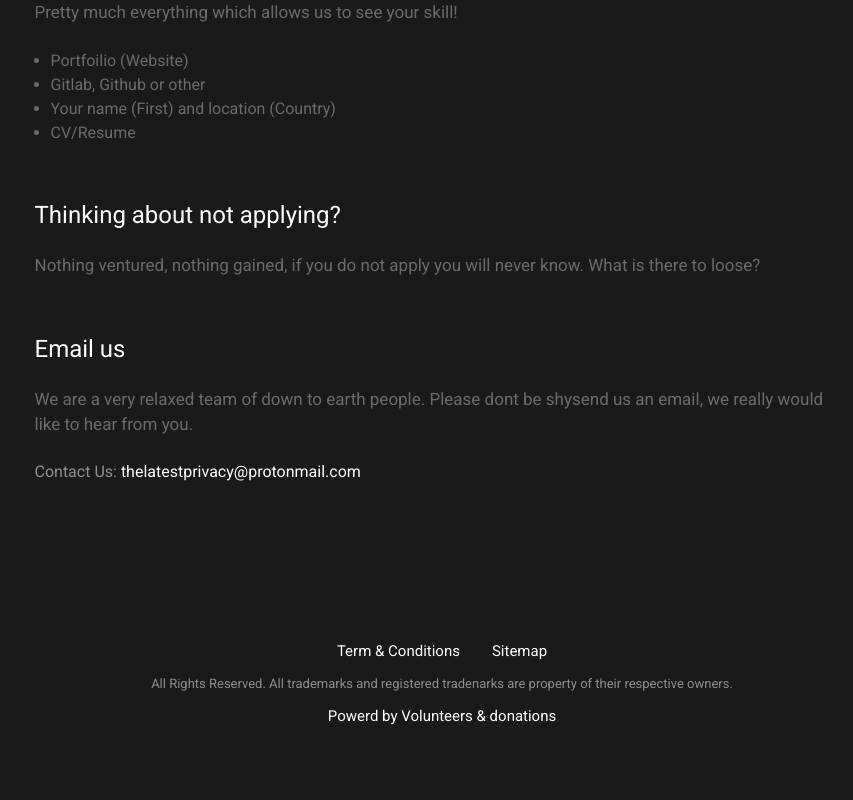
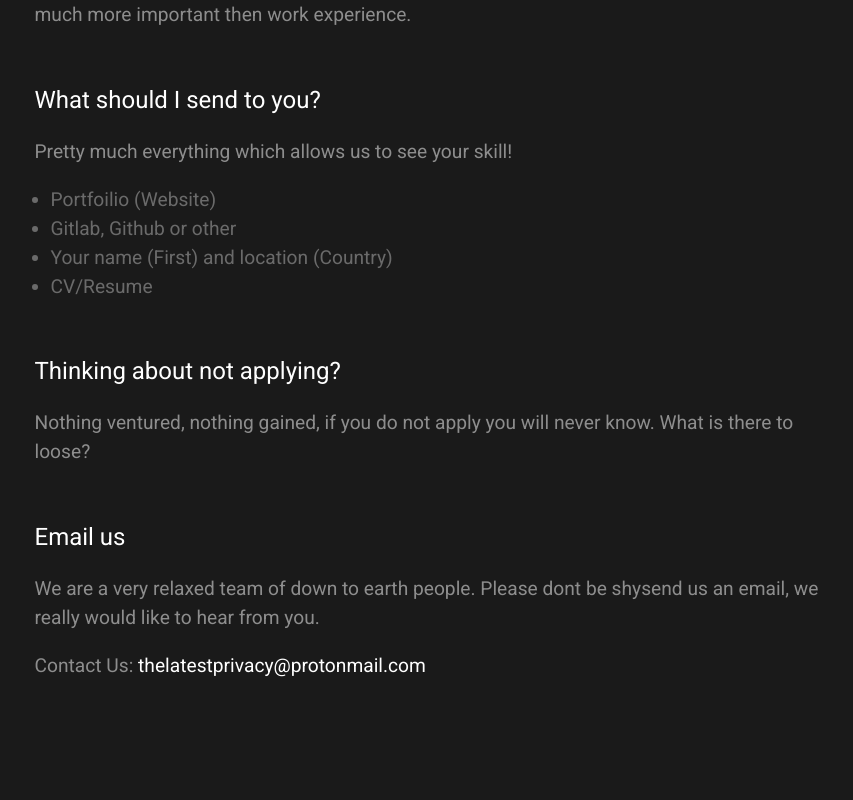
Before and after one commit to LatestPrivacy/website, a React (Create React App) app: page /career in a window 1280 px wide. Shown: the part 1460-2260 px from the top of the page, without its empty margins (198-1051 px from the left). Built offline with nearby package versions, Linux system fonts and the light colour scheme.

Commit message:
Text and image revisions

```diff
--- a/src/components/AboutAchieve.module.scss
+++ b/src/components/AboutAchieve.module.scss
@@ -18,7 +18,3 @@
         margin-bottom: 1.5rem;
     }
 }
-p{
-    opacity: 0.35;
-    font-size: 1.25em;
-}
--- a/src/components/AboutAchieveItem.module.scss
+++ b/src/components/AboutAchieveItem.module.scss
@@ -14,11 +14,6 @@
         }
     }
     p{
-        font-size: 1.25em;
-        line-height: 1.35;
-        @media screen and (max-width: 767px){
-            font-size: 1.125em;
-        }
         &:last-child{
             margin-bottom: 0;
         }
--- a/src/components/AboutBanner.module.scss
+++ b/src/components/AboutBanner.module.scss
@@ -50,6 +50,7 @@
     max-width: 100%;
     grid-column: 3 / 6;
     grid-row: 1 / 3;
+    border-radius: 1%;
     @media screen and (max-width: 767px){
         grid-column: 2 / 5;
     }
--- a/src/components/AboutJoin.module.scss
+++ b/src/components/AboutJoin.module.scss
@@ -10,18 +10,10 @@
     }
 }
 .top{
-    max-width: 415px;
+    max-width: 435px;
     margin: 0 auto 5rem;
     text-align: center;
     @media screen and (max-width: 767px){
         margin-bottom: 2.5rem;
     }
-    p{
-        font-size: 1.375em;
-        opacity: 0.35;
-        line-height: 1.45;
-        @media screen and (max-width: 767px){
-            font-size: 1.25em;
-        }
-    }
 }
--- a/src/components/AboutMission.module.scss
+++ b/src/components/AboutMission.module.scss
@@ -7,14 +7,6 @@
 }
 .wrapper{
     max-width: 620px;
-    p{
-        font-size: 1.375em;
-        opacity: 0.35;
-        line-height: 1.45;
-        @media screen and (max-width: 767px){
-            font-size: 1.25em;
-        }
-    }
 }
 .title{
     font-size: 5.125em;
--- a/src/components/AboutTeam.module.scss
+++ b/src/components/AboutTeam.module.scss
@@ -11,14 +11,6 @@
 }
 .top{
     max-width: 620px;
-    p{
-        font-size: 1.375em;
-        opacity: 0.35;
-        line-height: 1.45;
-        @media screen and (max-width: 767px){
-            font-size: 1.25em;
-        }
-    }
 }
 .teamWrapper{
     display: grid;
--- a/src/components/AboutTeamItem.module.scss
+++ b/src/components/AboutTeamItem.module.scss
@@ -6,6 +6,7 @@
     margin-bottom: 1rem;
     img{
         max-width: 100%;
+        border-radius: 2%;
     }
 }
 .name, .position{
--- a/src/components/Footer.module.scss
+++ b/src/components/Footer.module.scss
@@ -1,6 +1,6 @@
 .container{
     text-align: center;
-    margin-bottom: 5rem;
+    margin-bottom: 3rem;
 }
 .top{
     text-align: center;
@@ -12,20 +12,22 @@
         display: inline-block;
     }
     a{
-        font-size: 0.9375em;
+        font-size: 0.9em;
         color: var(--white);
         transition: 300ms;
         text-decoration: none;
+        opacity: 0.86;
         &:hover{
             opacity: 0.35;
         }
     }
 }
 .right{
-    font-size: 0.8125em;
+    font-size: 0.7em;
     opacity: 0.5;
     margin-bottom: 1rem;
 }
 .powered{
-    font-size: 0.9375em;
+    font-size: 0.8em;
+    opacity: 0.64;
 }
--- a/src/components/Header.module.scss
+++ b/src/components/Header.module.scss
@@ -1,7 +1,10 @@
 header{
-    padding-top: 1.5rem;
+    padding-top: 3.5rem;
     padding-bottom: 1.5rem;
     position: relative;
+    @media screen and (max-width: 767px){
+        padding-top: 1.5rem;
+    }
 }
 .container{
     grid-template-columns: 3fr 9fr;
--- a/src/index.scss
+++ b/src/index.scss
@@ -32,3 +32,13 @@ body {
     padding-right: 1rem;
   }
 }
+
+p, ul{
+  font-size: 1.2em;
+  line-height: 1.5;
+  opacity: 0.5;
+}
+
+img{
+  border-radius: 1%;
+}
--- a/src/pages/Career.js
+++ b/src/pages/Career.js
@@ -75,7 +75,7 @@ class Career extends Component {
                     <h3>Email us</h3>
                     <p>We are a very relaxed team of down to earth people. Please dont be shysend us an email, we really would like to hear
                     from you.</p>
-                    <div className={CareerStyle.hasLink}>Contact Us: <a href="mailto:thelatestprivacy@protonmail.com">thelatestprivacy@protonmail.com</a></div>
+                    <p className={CareerStyle.hasLink}><span>Contact Us:</span> <a href="mailto:thelatestprivacy@protonmail.com">thelatestprivacy@protonmail.com</a></p>
                 </div>
             </div>
         );
--- a/src/pages/Career.module.scss
+++ b/src/pages/Career.module.scss
@@ -18,9 +18,6 @@
         color: #909090;
     }
 }
-.hasLink{
-    color: #909090;
-}
 .section{
     margin-bottom: 2rem;
     &:last-child{
@@ -33,20 +30,33 @@
         font-size: 1.5em;
         font-weight: 400;
     }
-    p{
-        font-size: 1.0625em;
-        margin-bottom: 1.5rem;
-        line-height: 1.5;
-    }
     ul{
         padding: 0 0 0 1rem;
         margin: 0;
         opacity: 0.35;
         line-height: 1.5;
     }
+    p{
+        &.hasLink{
+            opacity: 1;
+            > span{
+                opacity: 0.5;
+            }
+            a{
+                opacity: 1;
+                &:hover{
+                    opacity: 0.5;
+                }
+            }
+        }
+    }
     a{
         color: var(--white);
         opacity: 1;
         text-decoration: none;
+        transition: 300ms;
+        &:hover{
+            opacity: 0.5;
+        }
     }
 }
```
